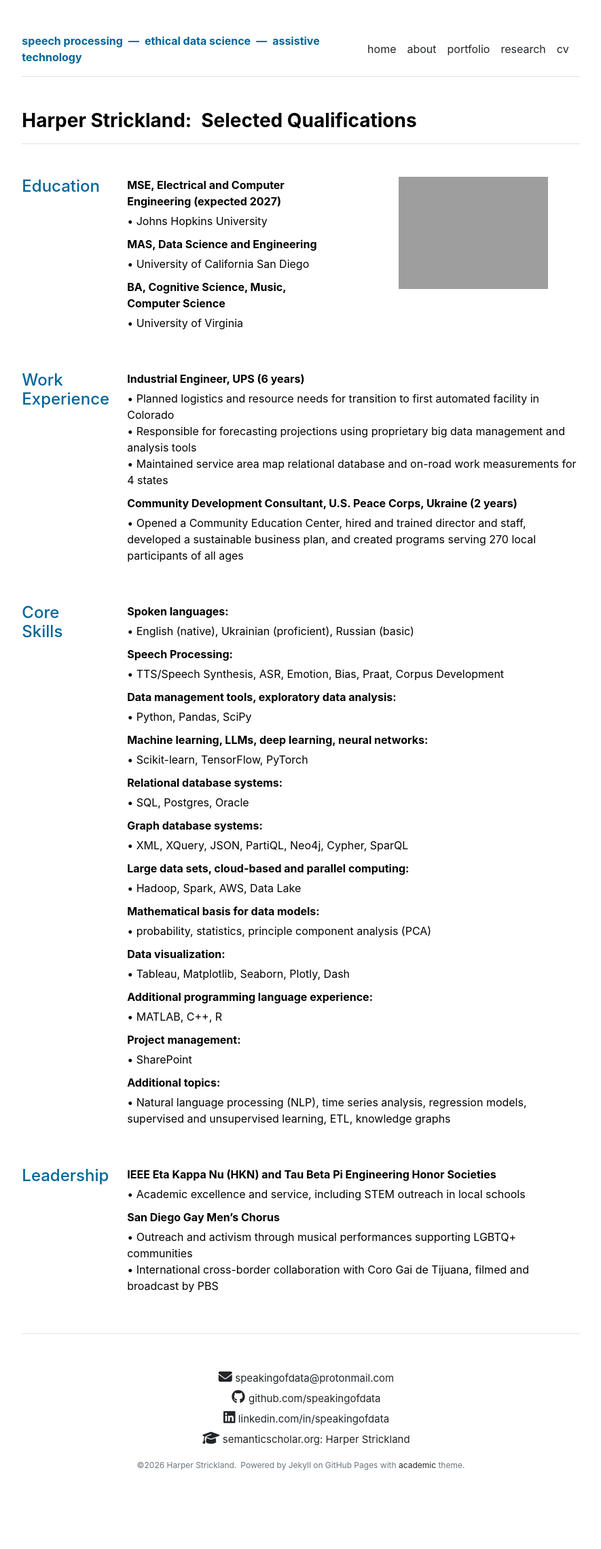
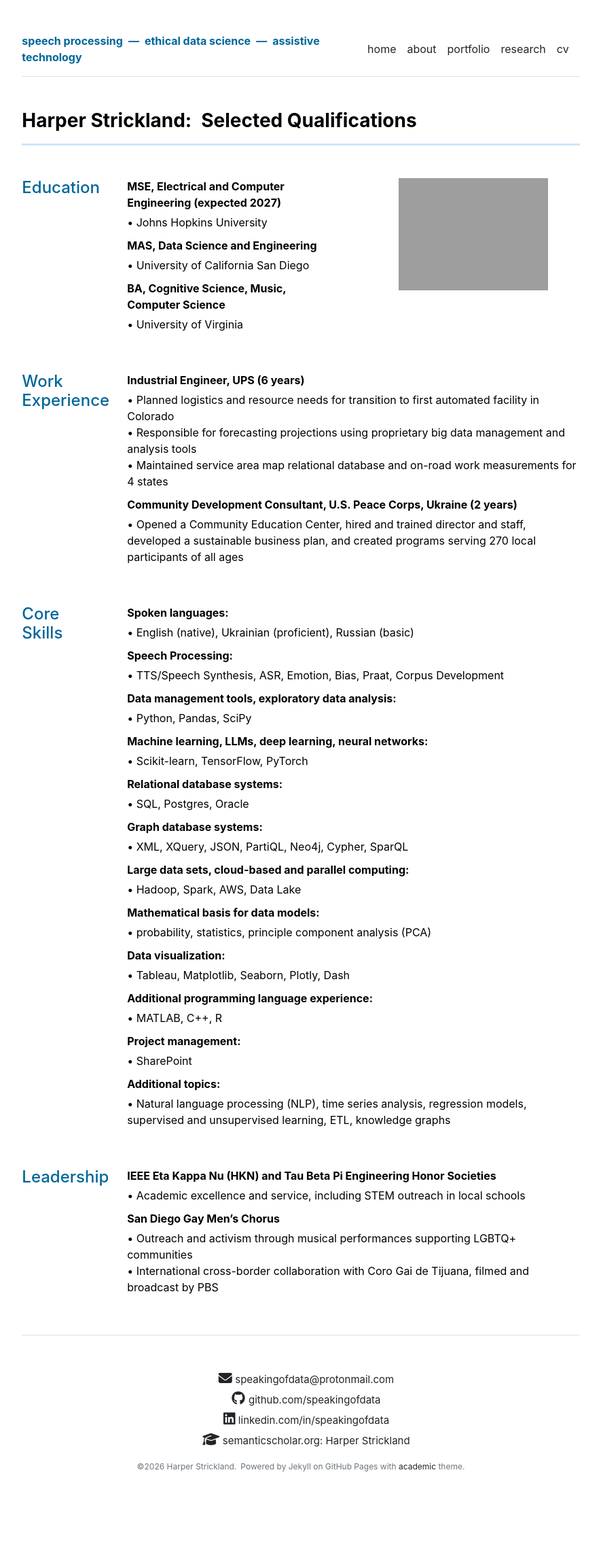
Before and after one commit to speakingofdata/speakingofdata.github.io, a Jekyll site: the page built from about.md, in a window 1280 px wide. Shown: the whole page at 68% size, without its empty margins (197-1082 px from the left). Built offline with Jekyll 4.4.1, drawn with Linux system fonts in a browser that asks for light colours; nearby versions of some CDN libraries.

Commit message:
Update about.html

```diff
--- a/_layouts/about.html
+++ b/_layouts/about.html
@@ -6,6 +6,10 @@ layout: default
   .section-title {
     color: #006699;
     margin-bottom: 1rem;
+  }
+
+  .section-divider {
+    border-bottom: 3px solid rgb(205, 230, 255) !important;
   }
 
   @media (max-width: 767.98px) {
@@ -34,7 +38,7 @@ layout: default
 
 <div class="row g-5">
   <div>
-    <h3 class="fw-bold border-bottom pb-3 mb-5">Harper Strickland:&ensp;Selected Qualifications</h3>
+    <h3 class="fw-bold section-divider pb-3 mb-5">Harper Strickland:&ensp;Selected Qualifications</h3>
 
     <div class="row g-5 mb-5 section-row">
       <div class="col-md-2 section-heading-col">
```
